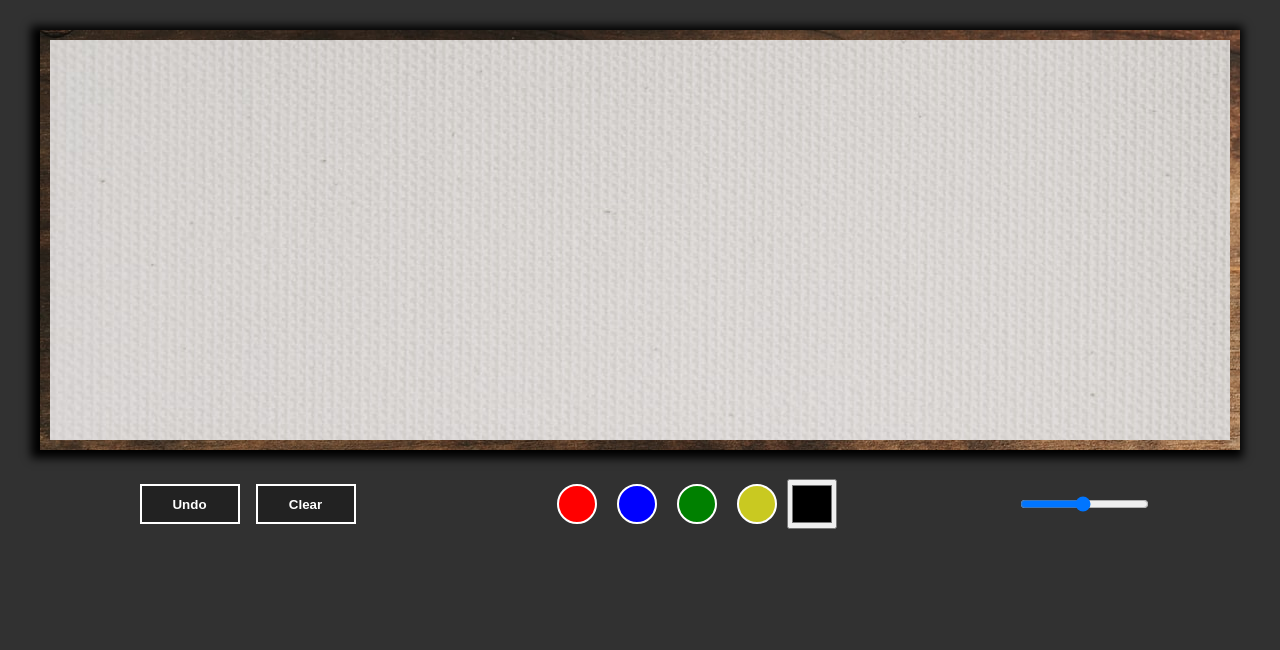
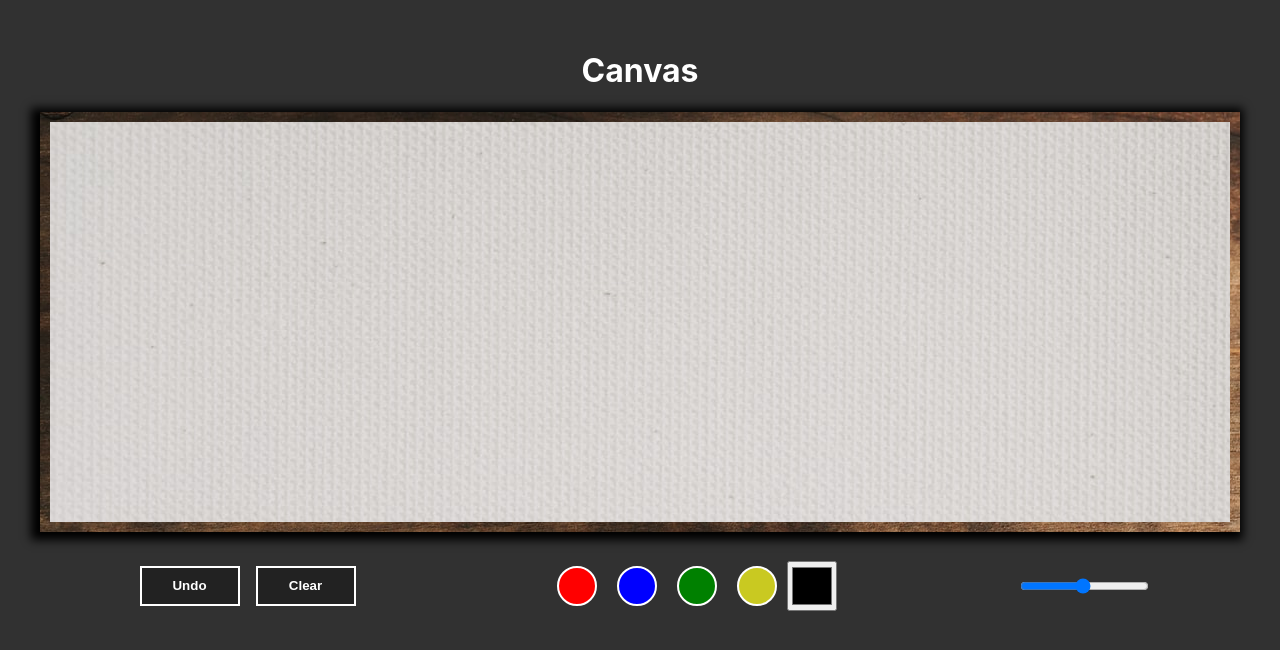
Before and after one commit to DavidVerghese/DrawingWithReact, a React (Create React App) app: page / in a window 1280 px wide. Shown: the top 650 px of the page. Built offline with nearby package versions, Linux system fonts and the light colour scheme.

Commit message:
added in header

```diff
--- a/src/App.css
+++ b/src/App.css
@@ -4,6 +4,10 @@ body {
   padding: 30px;
   overflow: hidden;
   background: #313131;
+  color: white;
+}
+
+.app {
   display: flex;
   flex-direction: column;
   align-items: center;
--- a/src/App.js
+++ b/src/App.js
@@ -1,12 +1,14 @@
 import './App.css';
 import Canvas from './Components/Canvas/Canvas';
 import Tools from './Components/Tools/Tools';
+import Header from './Components/Header/Header';
 function App() {
 
 
 
 
-  return (<div>
+  return (<div className="app">
+    <Header/>
         <div className="field">
       <Canvas/>
       <Tools/>
--- /dev/null
+++ b/src/Components/Header/Header.css
@@ -0,0 +1,3 @@
+header {
+  display: flex;
+}
--- /dev/null
+++ b/src/Components/Header/Header.jsx
@@ -0,0 +1,6 @@
+import './Header.css';
+
+function Header() {
+  return <header><h1>Canvas</h1></header>
+}
+export default Header;
```
